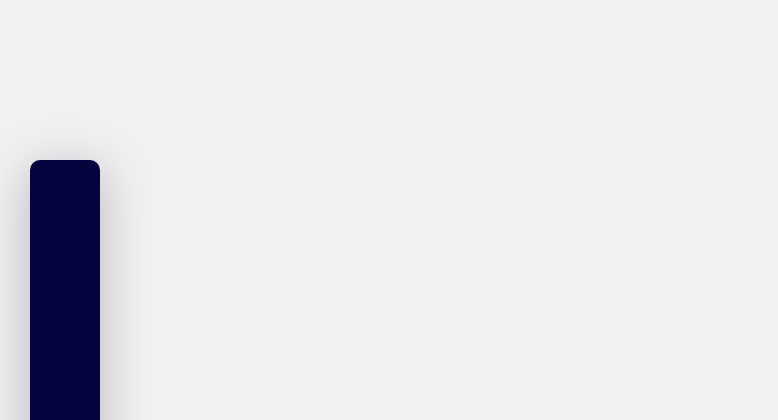
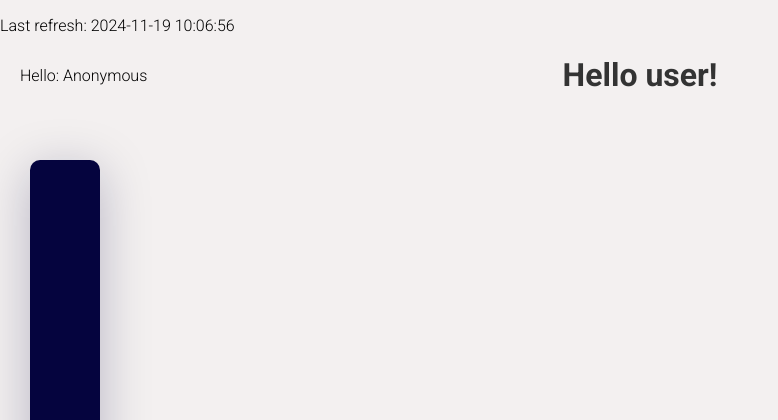
Before and after one commit to GeorgiDN/Python-Web, a Django app: page / in a window 1280 px wide. Shown: the top 420 px of the page, without its empty margins (0-778 px from the left). Run offline with Django 5.2, Linux system fonts and the light colour scheme; some libraries are stand-ins or nearby versions.

Commit message:
templatesAdvanced: templatetags - time, user_info

```diff
--- /dev/null
+++ b/Django-Basics/templatesBasics/forumApp/forumApp/posts/templatetags/current_time.py
@@ -0,0 +1,9 @@
+from datetime import datetime
+from django import template
+
+register = template.Library()
+
+
+@register.simple_tag(name="current_time", takes_context=True)
+def current_time(context, format_string="%Y-%m-%d %H:%M:%S"):
+    return datetime.now().strftime(format_string)
--- a/Django-Basics/templatesBasics/forumApp/forumApp/posts/templatetags/markdown_extras.py
+++ b/Django-Basics/templatesBasics/forumApp/forumApp/posts/templatetags/markdown_extras.py
@@ -8,5 +8,6 @@ register = template.Library()
 
 
 @register.filter(name="markdown")
-def markdown_format(text):
+def markdown_format(text, my_param):
+    print("My param is ", my_param)
     return mark_safe(markdown.markdown(text))
--- /dev/null
+++ b/Django-Basics/templatesBasics/forumApp/forumApp/posts/templatetags/user_info.py
@@ -0,0 +1,27 @@
+from django import template
+
+register = template.Library()
+
+
+@register.inclusion_tag("posts/common/user-info.html")
+def user_info(user):
+    if user.is_authenticated:
+        return {
+            "username": user.username,
+        }
+
+    return {
+        "username": "Anonymous"
+    }
+
+
+# @register.inclusion_tag("posts/common/user-info.html", takes_context=True)
+# def user_info(context):
+#     if context.request.user.is_authenticated:
+#         return {
+#             "username": context.request.user.username,
+#         }
+#
+#     return {
+#         "username": "Anonymous"
+#     }
--- a/Django-Basics/templatesBasics/forumApp/forumApp/posts/views.py
+++ b/Django-Basics/templatesBasics/forumApp/forumApp/posts/views.py
@@ -12,7 +12,7 @@ def index(request):
         "my_form": "",
     }
 
-    return render(request, "base.html", context)
+    return render(request, "posts/common/index.html", context)
 
 
 def dashboard(request):
--- a/Django-Basics/templatesBasics/forumApp/static/css/posts.css
+++ b/Django-Basics/templatesBasics/forumApp/static/css/posts.css
@@ -52,3 +52,9 @@ h1 {
     font-size: 0.9em;
     color: #999;
 }
+
+.user-info {
+    position: absolute;
+    top: 50px;
+    left: 20px;
+}
--- a/Django-Basics/templatesBasics/forumApp/templates/posts/add-post.html
+++ b/Django-Basics/templatesBasics/forumApp/templates/posts/add-post.html
@@ -1,4 +1,4 @@
-{% extends "base.html" %}
+{% extends "posts/common/base.html" %}
 
 {% block styles %}
     {{ block.super }}
--- a/Django-Basics/templatesBasics/forumApp/templates/base.html
+++ b/Django-Basics/templatesBasics/forumApp/templates/posts/common/base.html
@@ -1,4 +1,6 @@
 {% load static %}
+{% load current_time %}
+{% load user_info %}
 
 <!DOCTYPE html>
 <html lang="en">
@@ -15,9 +17,13 @@
     <link href="https://fonts.googleapis.com/css2?family=Roboto:ital,wght@0,100;0,300;0,400;0,500;0,700;0,900;1,100;1,300;1,400;1,500;1,700;1,900&display=swap" rel="stylesheet">
 </head>
 <body>
-    {% include "nav.html" %}
+    {% include "posts/common/nav.html" %}
+    <p>Last refresh: {% current_time %}</p>
     {% block content %}
     {% endblock %}
+    <div>
+        {% user_info request.user %}
+    </div>
 
 </body>
     <script src='https://unpkg.com/akar-icons-fonts'></script>
--- /dev/null
+++ b/Django-Basics/templatesBasics/forumApp/templates/posts/common/index.html
@@ -0,0 +1,4 @@
+{% extends "posts/common/base.html" %}
+{% block content %}
+    <h1>Hello user!</h1>
+{% endblock %}
--- /dev/null
+++ b/Django-Basics/templatesBasics/forumApp/templates/posts/common/user-info.html
@@ -0,0 +1,5 @@
+{% load static %}
+
+<div class="user-info">
+    <p>Hello: {{ username }}</p>
+</div>
--- a/Django-Basics/templatesBasics/forumApp/templates/posts/delete-post.html
+++ b/Django-Basics/templatesBasics/forumApp/templates/posts/delete-post.html
@@ -1,4 +1,4 @@
-{% extends "base.html" %}
+{% extends "posts/common/base.html" %}
 {% block content %}
     <h1 style="color: dodgerblue">Delete Post</h1>
 <form action="{% url "delete-post" post.pk %}" method="post">
--- a/Django-Basics/templatesBasics/forumApp/templates/posts/edit-post.html
+++ b/Django-Basics/templatesBasics/forumApp/templates/posts/edit-post.html
@@ -1,4 +1,4 @@
-{% extends "base.html" %}
+{% extends "posts/common/base.html" %}
 {% block content %}
     <h1 style="color: dodgerblue">Edit Post</h1>
 <form action="{% url "edit-post" post.pk %}" method="post">
--- a/Django-Basics/templatesBasics/forumApp/templates/posts/search-form.html
+++ b/Django-Basics/templatesBasics/forumApp/templates/posts/search-form.html
@@ -3,4 +3,6 @@
     <button>
         <svg xmlns="http://www.w3.org/2000/svg" width="20" height="20" viewBox="0 0 24 24" fill="transparent" stroke="white" stroke-width="2" stroke-linecap="round" stroke-linejoin="round" class="ai ai-Search"><path d="M21 21l-4.486-4.494M19 10.5a8.5 8.5 0 1 1-17 0 8.5 8.5 0 0 1 17 0z"/></svg>
     </button>
+{#    <p style="color: lightblue">The method is {{ request.post }}</p>#}
+{#    <p style="color: lightblue">The x is {{ x }}</p>#}
 </form>
```
Also changed, not shown: Django-Basics/templatesBasics/forumApp/templates/posts/dashboard.html (+6 -19 lines), Django-Basics/templatesBasics/forumApp/templates/posts/common/nav.html (renamed from Django-Basics/templatesBasics/forumApp/templates/nav.html).
